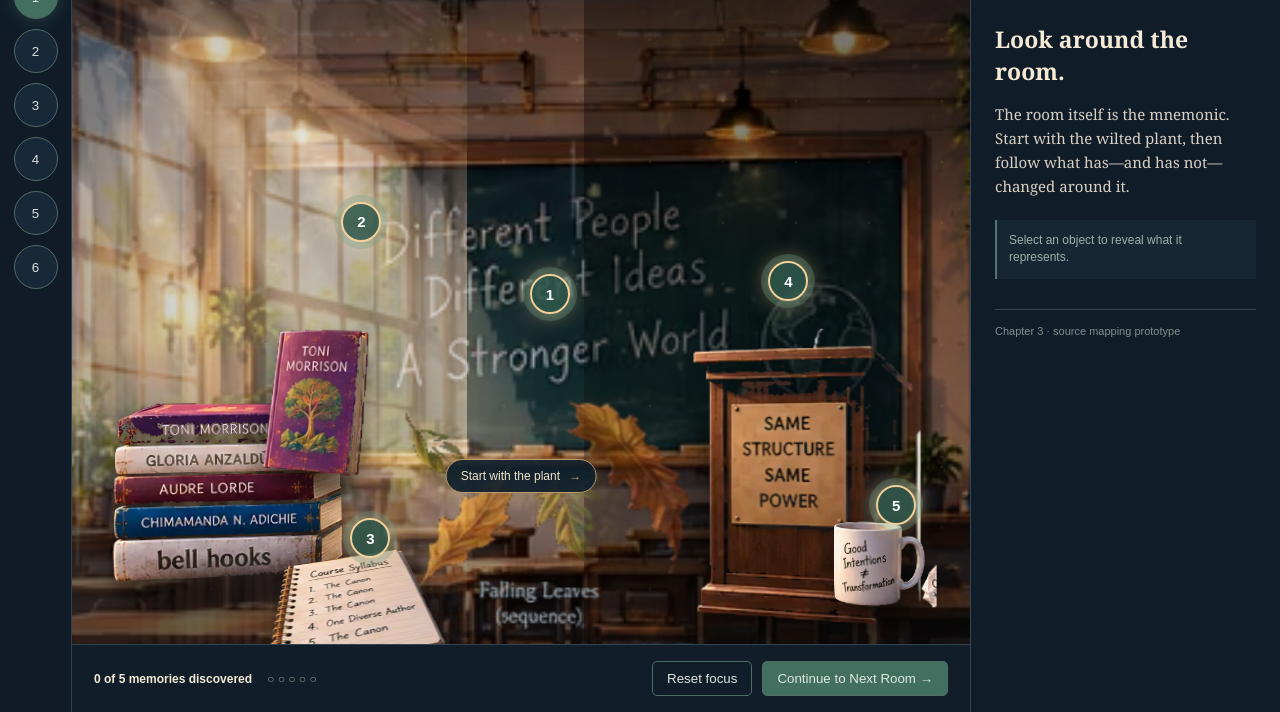
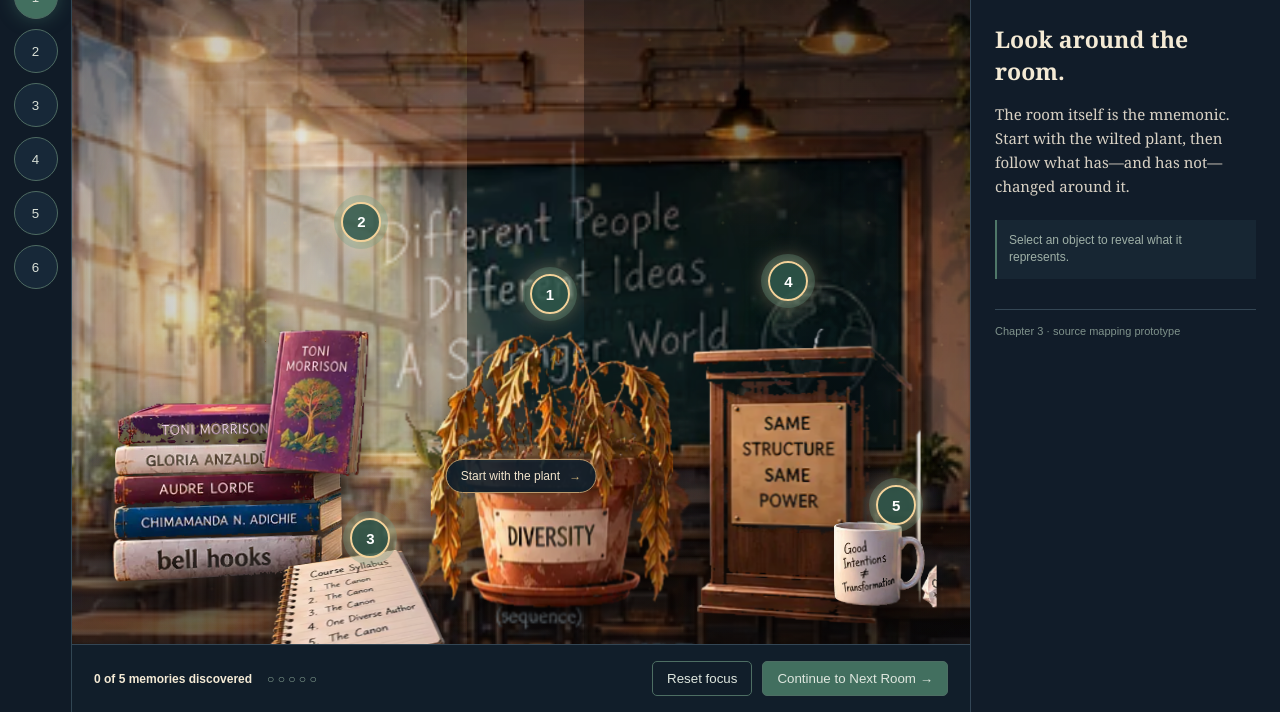
Before and after one commit to Testing-Grounds07/hookstest, a website: page index.html in a window 1280 px wide. Shown: the part 88-800 px from the top of the page. Drawn offline with Linux system fonts and the light colour scheme.

Commit message:
Restore raster plant after vector rendering test

```diff
--- a/index.html
+++ b/index.html
@@ -2,7 +2,7 @@
 <div class='app'><aside><div class='brand'>KEY<br><span>CH. 3</span></div><button class='scene active'>1</button><button class='scene'>2</button><button class='scene'>3</button><button class='scene'>4</button><button class='scene'>5</button><button class='scene'>6</button></aside><main><header><div><small>TEACHING TO TRANSGRESS · CHAPTER 3</small><h1>The Token Plant</h1></div><nav><button class='active'>Explore</button><button>Recall</button><button>Map</button></nav></header><section id='stage'><div class='vignette'></div><img class='bg' src='/assets/bg_classroom.webp'><img class='windowLayer fx' src='/assets/bg_window.webp'><img class='rightLayer fx' src='/assets/bg_right.webp'><img class='rays fx' src='/assets/light_rays_alpha.webp'><img class='dustRaster fx' src='/assets/dust_alpha.webp'><img class='leavesRaster fx' src='/assets/leaves_alpha.webp'><div class='dust fx'></div>
 <button class='object booksObj' data-i='1' aria-label='Explore the reading stack'><img class='books prop' src='/assets/books_alpha.webp'></button>
 <button class='object morrisonObj' data-i='1' aria-label='Explore the Toni Morrison text'><img class='morrison prop' src='/assets/morrison_alpha.webp'></button>
-<button class='object plantObj' data-i='0' aria-label='Explore the diversity plant'><object id='vectorPlant' class='plant prop' type='image/svg+xml' data='/assets/plant_vector.svg' aria-label='Diversity plant'></object></button>
+<button class='object plantObj' data-i='0' aria-label='Explore the diversity plant'><img class='plant prop' src='/assets/plant_wilted_alpha.webp' alt='Wilted diversity plant'></button>
 <button class='object syllabusObj' data-i='2' aria-label='Explore the syllabus'><img class='syllabus prop' src='/assets/syllabus_alpha.webp'></button>
 <button class='object podiumObj' data-i='3' aria-label='Explore the podium'><img class='podium prop' src='/assets/podium_alpha.webp'></button>
 <button class='object mugObj' data-i='4' aria-label='Explore good intentions'><img class='mug prop' src='/assets/mug_alpha.webp'></button>
```
